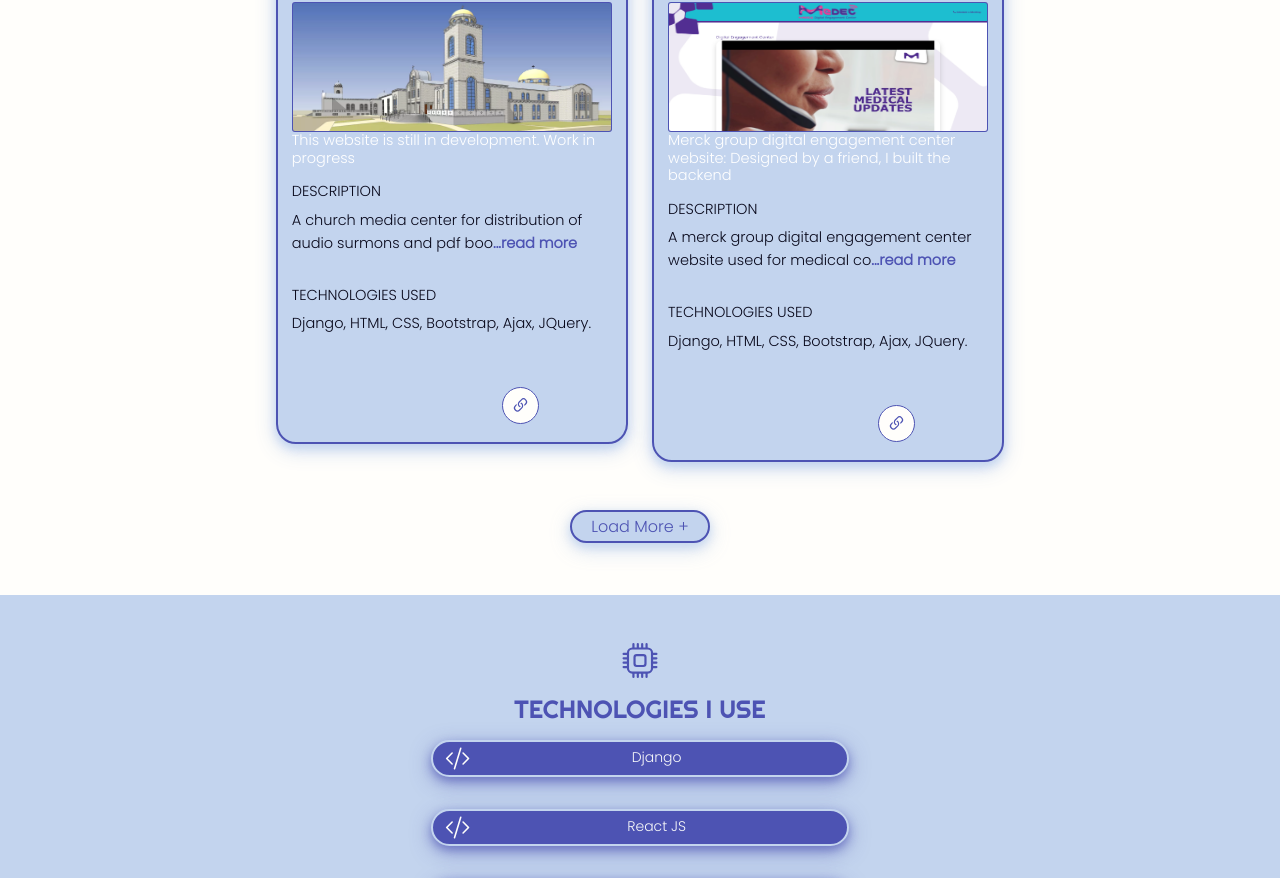
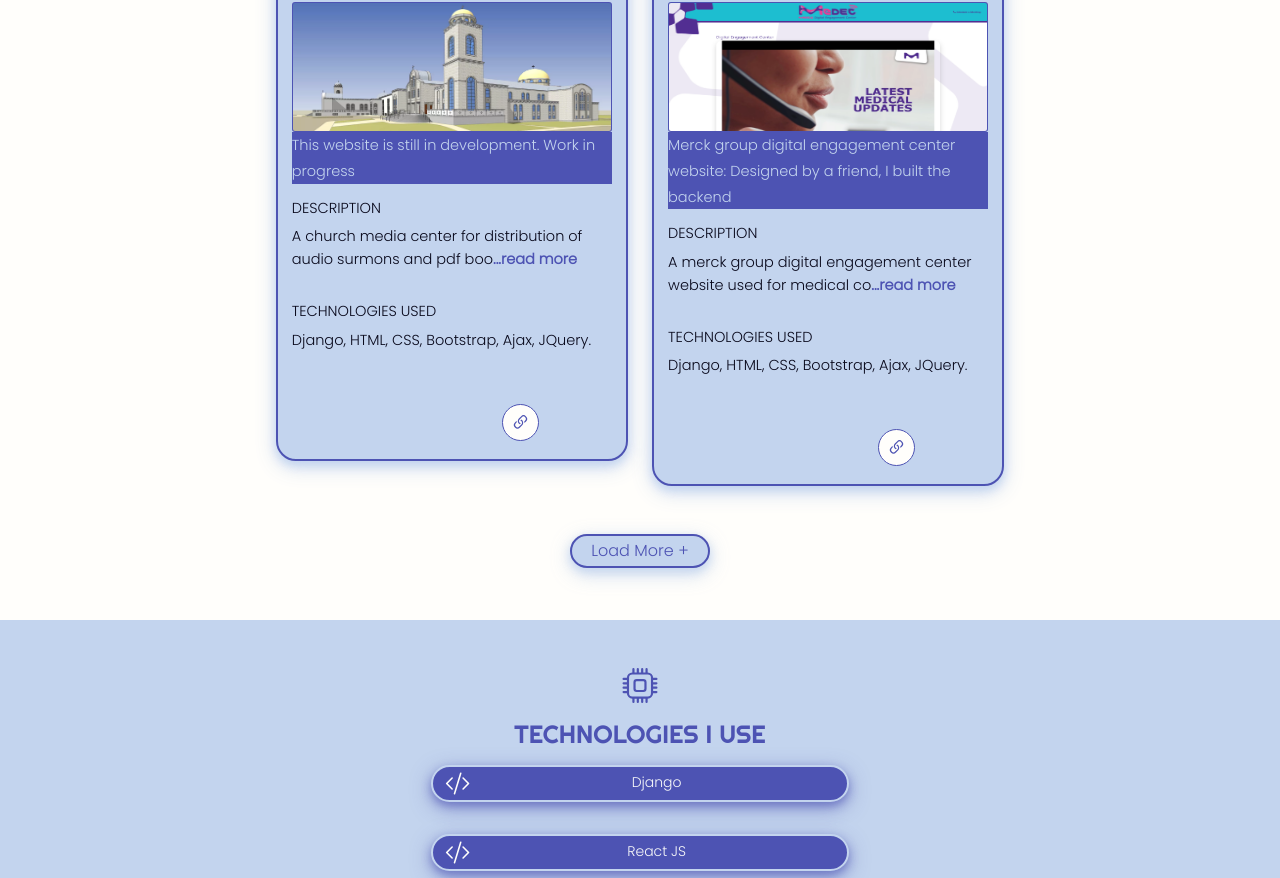
Before and after one commit to Murgany/portfolio, a React (Create React App) app: page / in a window 1280 px wide. Shown: the part 1575-2453 px from the top of the page. Built offline with nearby package versions, Linux system fonts and the light colour scheme.

Commit message:
Update Projects.js

```diff
--- a/src/components/Projects.js
+++ b/src/components/Projects.js
@@ -75,10 +75,10 @@ const Projects = () => {
                   />
                 </div>
 
-                <div>
-                    <h5 className="responsive-text text-white">
+                <div class="blue-bg">
+                    <small className="responsive-text light-text text-whit">
                       { project.subtitle }
-                    </h5>
+                    </small>
                 </div>
                 <Card.Body
                   className="p-0"
```
